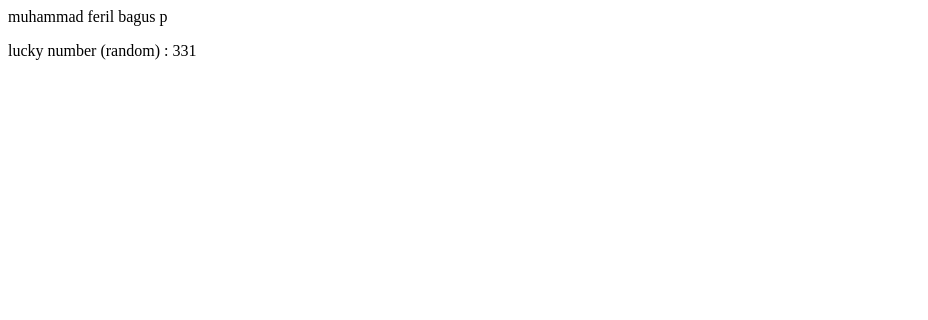
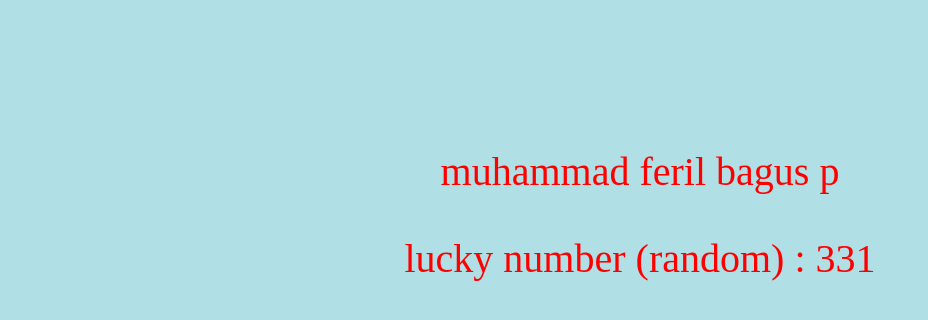
Before and after one commit to feril68/1706075054-practice, a Django app: page / in a window 1280 px wide. Shown: the top 320 px of the page, without its empty margins (0-928 px from the left). Run offline with Django 3.2, Linux system fonts and the light colour scheme.

Commit message:
update style

```diff
--- a/lists/templates/home.html
+++ b/lists/templates/home.html
@@ -2,6 +2,19 @@
     <head>
         <meta charset="utf-8">
         <title>pmpl feril</title>
+        <style>
+            body {
+                background-color: powderblue;
+            }
+            p {
+                color: red;
+                font-size: 40px;
+            }
+            .text{
+                text-align: center;
+                padding-top: 100px;
+            }
+        </style>
     </head>
     <body>
         <div class="text">
```
